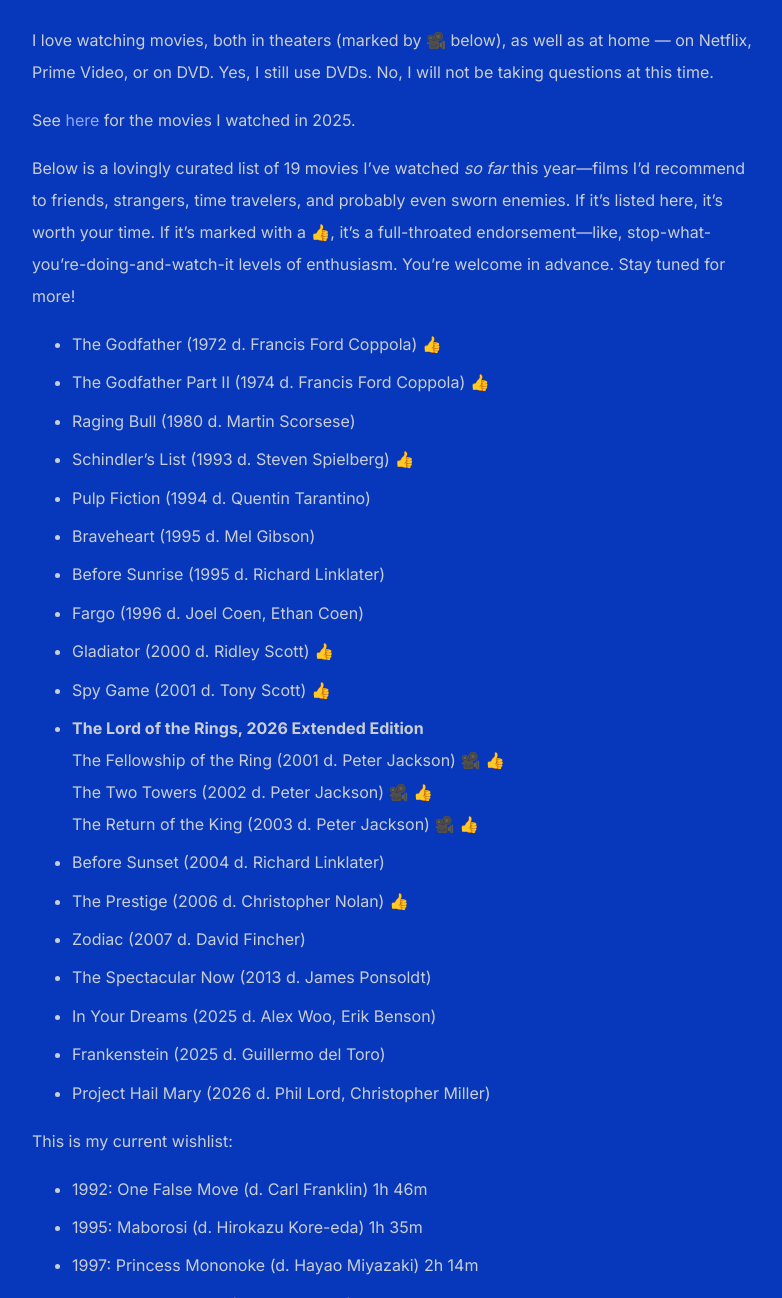
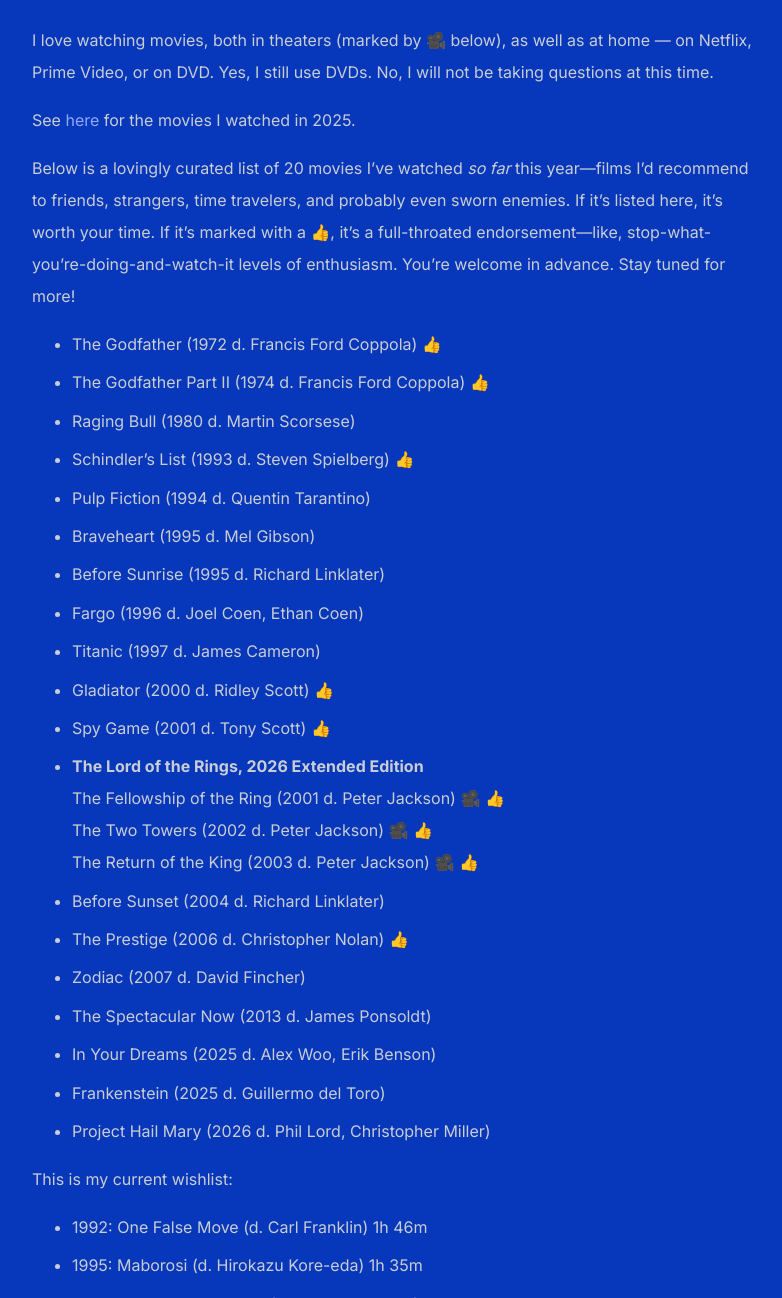
Before and after one commit to shihankanungo/shihankanungo.github.io, a Jekyll site: the page built from movies.md, in a window 1280 px wide and 1400 px high, scrolled down 898 px, cut to the strip 102-1400 px from the top of the window. Shown: the whole strip, without its empty margins (248-1030 px from the left). Built offline with Jekyll 4.4.1, drawn with Linux system fonts in a browser that asks for light colours; some of the changed text lies outside the part shown.

Commit message:
Update movies.md

```diff
--- a/movies.md
+++ b/movies.md
@@ -14,7 +14,7 @@
 
 See [here](https://shihankanungo.github.io/wrapped-2025#movies) for the movies I watched in 2025.
 
-Below is a lovingly curated list of 19 movies I've watched *so far* this year&mdash;films I'd recommend to friends, strangers, time travelers, and probably even sworn enemies. If it’s listed here, it’s worth your time. If it’s marked with a 👍, it's a full-throated endorsement&mdash;like, stop-what-you're-doing-and-watch-it levels of enthusiasm. You're welcome in advance. Stay tuned for more!
+Below is a lovingly curated list of 20 movies I've watched *so far* this year&mdash;films I'd recommend to friends, strangers, time travelers, and probably even sworn enemies. If it’s listed here, it’s worth your time. If it’s marked with a 👍, it's a full-throated endorsement&mdash;like, stop-what-you're-doing-and-watch-it levels of enthusiasm. You're welcome in advance. Stay tuned for more!
 
 - The Godfather (1972 d. Francis Ford Coppola) 👍
 - The Godfather Part II (1974 d. Francis Ford Coppola) 👍
@@ -24,6 +24,7 @@
 - Braveheart (1995 d. Mel Gibson)
 - Before Sunrise (1995 d. Richard Linklater)
 - Fargo (1996 d. Joel Coen, Ethan Coen)
+- Titanic (1997 d. James Cameron)
 - Gladiator (2000 d. Ridley Scott) 👍
 - Spy Game (2001 d. Tony Scott) 👍
 - **The Lord of the Rings, 2026 Extended Edition** <br>
```
Also changed, not shown: other parts of movies.md (+0 -1 lines).
